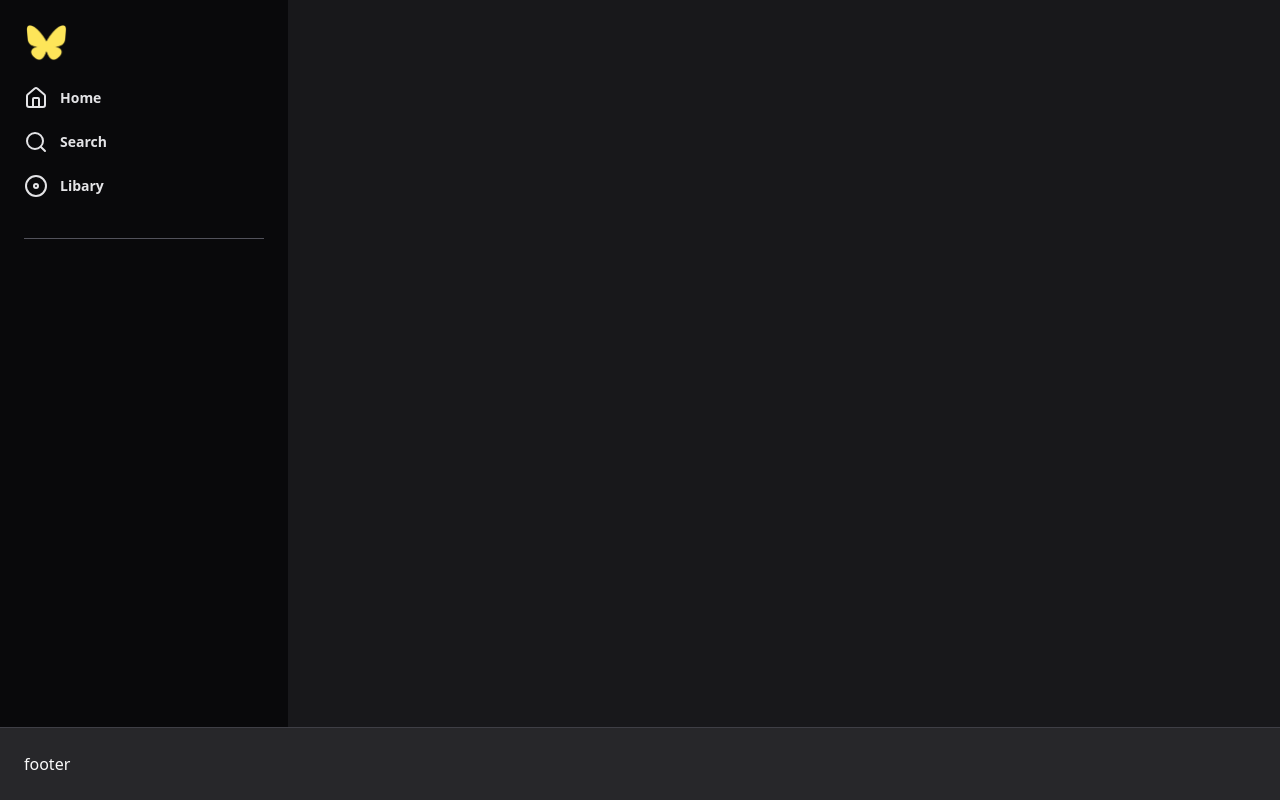
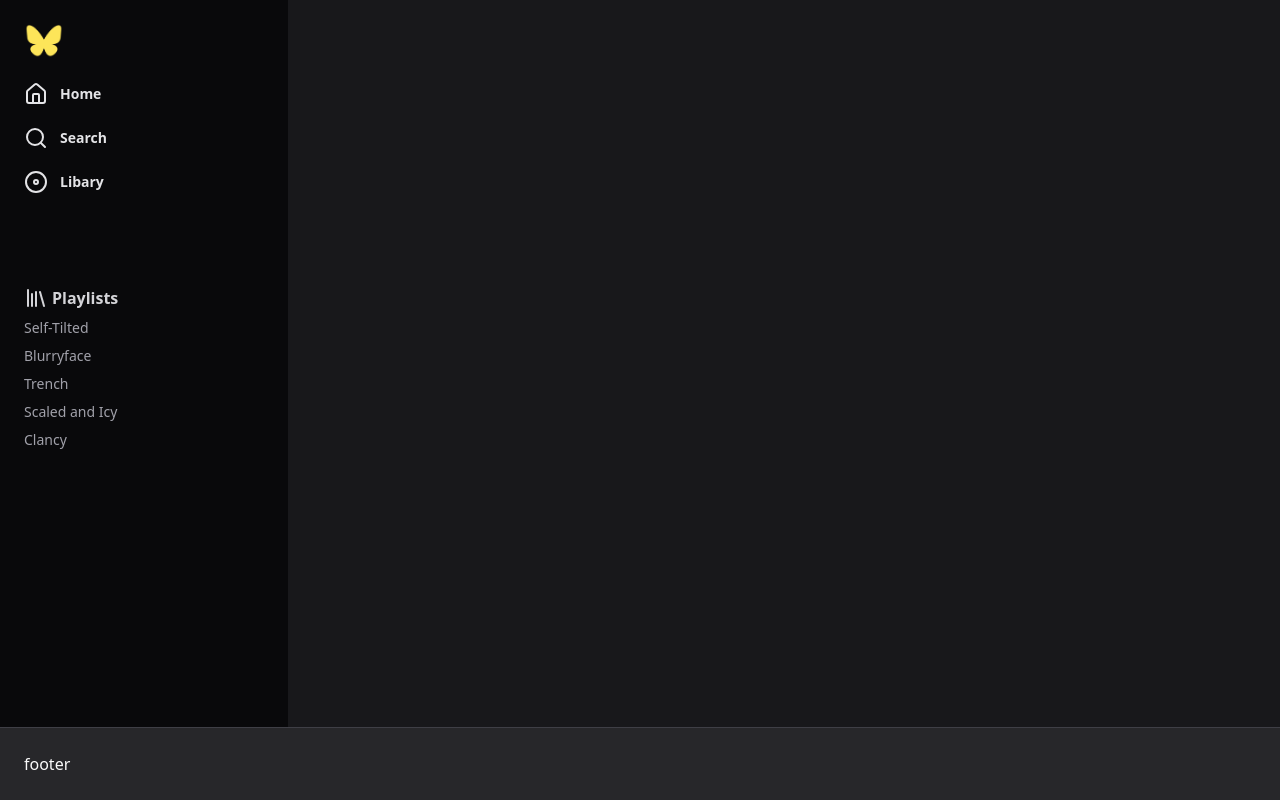
Before and after one commit to alisonadriel/nulify, a Next.js app: page / in a window 1280 px wide. Built offline with nearby package versions, Linux system fonts and the light colour scheme.

Commit message:
style: aside-bar

```diff
--- a/src/app/page.tsx
+++ b/src/app/page.tsx
@@ -1,5 +1,6 @@
-import {Home as HomeScreen, Search, Disc} from 'lucide-react'
+import {Home as HomeScreen, Search, Disc, Library} from 'lucide-react'
 import Image from 'next/image';
+
 
 export default function Home() {
   return (
@@ -7,7 +8,7 @@ export default function Home() {
         <div className="flex items flex-1">
         <aside className="w-72 bg-zinc-950 p-6">
           <div className='flex items-center mb-6' >
-          <Image src="/nulify-logo.png" width={45} height={40} alt="nulify-icon-logo"/>
+          <Image src="/nulify-logo.png" width={40} height={30} alt="nulify-icon-logo"/>
           </div>
           <nav className="space-y-5">
             <a href="" className="flex items-center gap-3 text-sm font-semibold text-zinc-200 hover:text-zinc-100">
@@ -24,7 +25,17 @@ export default function Home() {
             </a>
           </nav>
 
-          <nav className='mt-10 pt-10 border-t border-zinc-600'></nav>
+          <nav className='mt-10 pt-10  flex flex-col gap-2'>
+             <div className='flex items-center gap-2'>
+             <h1 className=' font-semibold flex gap-1 items-center text-[16px] text-zinc-300 mt-3'>
+               <Library/> Playlists </h1>
+             </div>
+            <a href="" className='text-sm text-zinc-400 hover:text-zinc-100' >Self-Tilted</a>
+            <a href="" className='text-sm text-zinc-400 hover:text-zinc-100'>Blurryface</a>
+            <a href="" className='text-sm text-zinc-400 hover:text-zinc-100'>Trench</a>
+            <a href="" className='text-sm text-zinc-400 hover:text-zinc-100'>Scaled and Icy</a>
+            <a href="" className='text-sm text-zinc-400 hover:text-zinc-100'>Clancy</a>
+          </nav>
         </aside>
         <main className="flex-1 p-6"></main>
         </div>
```
